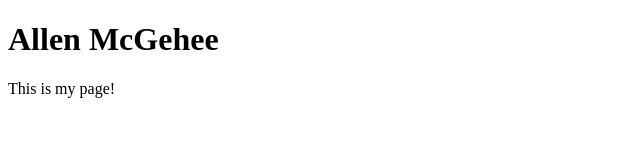
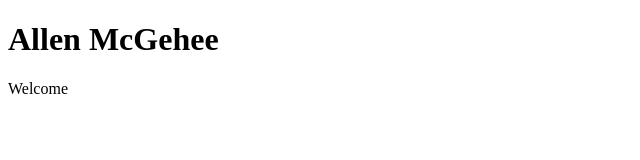
Before and after one commit to allenmcgehee/allenmcgehee, a plain HTML site: page index.html in a window 1280 px wide. Shown: the full height of the page, 0-640 px from the left. Drawn offline with Linux system fonts and the light colour scheme.

Commit message:
No, *you're* welcome!

```diff
--- a/index.html
+++ b/index.html
@@ -2,6 +2,6 @@
 <html>
 <body>
 <h1>Allen McGehee</h1>
-<p>This is my page!</p>
+<p>Welcome</p>
 </body>
 </html>
```
